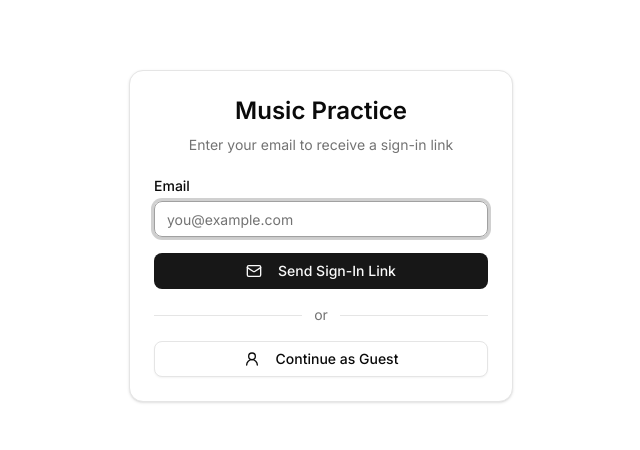
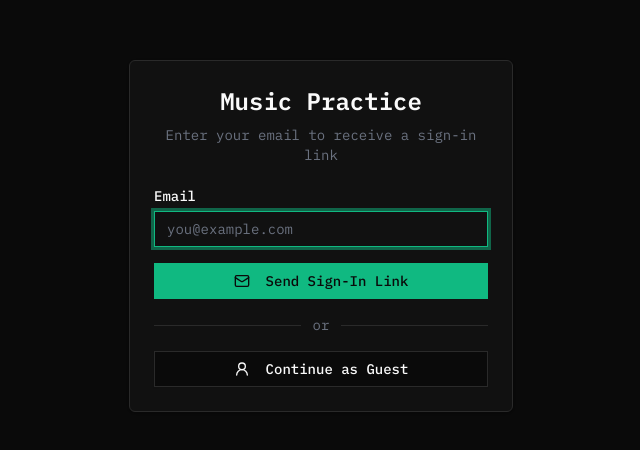
Before and after one commit to OrenSayag/music-practice-ui, a React (Vite) app: page /login in a window 1280 px wide. Shown: the part 164-614 px from the top of the page, without its empty margins (319-959 px from the left). Built offline with nearby package versions, Linux system fonts and the light colour scheme.

Commit message:
:sparkles: added themes

```diff
--- a/index.html
+++ b/index.html
@@ -6,7 +6,7 @@
     <meta name="viewport" content="width=device-width, initial-scale=1.0" />
     <link rel="preconnect" href="https://fonts.googleapis.com" />
     <link rel="preconnect" href="https://fonts.gstatic.com" crossorigin />
-    <link href="https://fonts.googleapis.com/css2?family=Inter:wght@400;500;600;700&family=JetBrains+Mono:wght@400;600&display=swap" rel="stylesheet" />
+    <link href="https://fonts.googleapis.com/css2?family=IBM+Plex+Mono:wght@400;500;600;700&family=Inter:wght@400;500;600;700&family=JetBrains+Mono:wght@400;600&display=swap" rel="stylesheet" />
     <title>Music Practice</title>
   </head>
   <body>
--- a/package.json
+++ b/package.json
@@ -16,8 +16,7 @@
     "clsx": "^2.1.1",
     "i18next": "^25.8.13",
     "lucide-react": "^0.575.0",
-    "next-themes": "^0.4.6",
-    "radix-ui": "^1.4.3",
+"radix-ui": "^1.4.3",
     "react": "^19.2.0",
     "react-dom": "^19.2.0",
     "react-hook-form": "^7.71.2",
--- a/src/config/nav.ts
+++ b/src/config/nav.ts
@@ -1,5 +1,5 @@
 import type { LucideIcon } from 'lucide-react';
-import { LayoutDashboard } from 'lucide-react';
+import { Home, Music, Mic } from 'lucide-react';
 
 export interface NavItem {
   titleKey: string;
@@ -9,8 +9,18 @@ export interface NavItem {
 
 export const NAV_ITEMS: NavItem[] = [
   {
-    titleKey: 'nav.dashboard',
+    titleKey: 'nav.home',
     href: '/',
-    icon: LayoutDashboard,
+    icon: Home,
+  },
+  {
+    titleKey: 'nav.practice',
+    href: '/practice',
+    icon: Music,
+  },
+  {
+    titleKey: 'nav.recordings',
+    href: '/recordings',
+    icon: Mic,
   },
 ];
--- a/src/i18n/en.ts
+++ b/src/i18n/en.ts
@@ -4,7 +4,9 @@ export const en = {
   appTagline: 'Track and improve your practice sessions',
 
   // Nav
-  'nav.dashboard': 'Dashboard',
+  'nav.home': 'Home',
+  'nav.practice': 'Practice',
+  'nav.recordings': 'Recordings',
   'nav.settings': 'Settings',
   'nav.navigation': 'Navigation',
 
@@ -28,6 +30,7 @@ export const en = {
   'dashboard.welcomeName': 'Welcome, {{name}}',
   'dashboard.welcomeGuest': 'Welcome, Guest',
   'dashboard.subtitle': 'Your music practice dashboard',
+  'dashboard.getStarted': 'Start building your music practice app from here.',
 
   // Settings
   'settings.title': 'Settings',
@@ -52,9 +55,9 @@ export const en = {
 
   // Theme
   'theme.toggle': 'Toggle theme',
+  'theme.matrix': 'Matrix',
   'theme.light': 'Light',
   'theme.dark': 'Dark',
-  'theme.system': 'System',
 } as const;
 
 export type TranslationKey = keyof typeof en;
--- a/src/i18n/he.ts
+++ b/src/i18n/he.ts
@@ -6,7 +6,9 @@ export const he: Record<TranslationKey, string> = {
   appTagline: 'עקבו ושפרו את התרגולים שלכם',
 
   // Nav
-  'nav.dashboard': 'לוח בקרה',
+  'nav.home': 'בית',
+  'nav.practice': 'תרגול',
+  'nav.recordings': 'הקלטות',
   'nav.settings': 'הגדרות',
   'nav.navigation': 'ניווט',
 
@@ -30,6 +32,7 @@ export const he: Record<TranslationKey, string> = {
   'dashboard.welcomeName': 'ברוכים הבאים, {{name}}',
   'dashboard.welcomeGuest': 'ברוכים הבאים, אורח',
   'dashboard.subtitle': 'לוח תרגול המוזיקה שלכם',
+  'dashboard.getStarted': 'התחילו לבנות את אפליקציית התרגול שלכם מכאן.',
 
   // Settings
   'settings.title': 'הגדרות',
@@ -54,7 +57,7 @@ export const he: Record<TranslationKey, string> = {
 
   // Theme
   'theme.toggle': 'החלפת ערכת נושא',
+  'theme.matrix': 'מטריקס',
   'theme.light': 'בהיר',
   'theme.dark': 'כהה',
-  'theme.system': 'מערכת',
 } as const;
--- a/src/index.css
+++ b/src/index.css
@@ -3,10 +3,11 @@
 @import "shadcn/tailwind.css";
 
 @custom-variant dark (&:is(.dark *));
+@custom-variant matrix (&:is(.matrix *));
 
 @theme inline {
     --font-sans: 'Inter', sans-serif;
-    --font-mono: 'JetBrains Mono', monospace;
+    --font-mono: 'IBM Plex Mono', 'JetBrains Mono', monospace;
     --radius-sm: calc(var(--radius) - 4px);
     --radius-md: calc(var(--radius) - 2px);
     --radius-lg: var(--radius);
@@ -45,75 +46,171 @@
     --color-sidebar-accent-foreground: var(--sidebar-accent-foreground);
     --color-sidebar-border: var(--sidebar-border);
     --color-sidebar-ring: var(--sidebar-ring);
+
+    /* App-specific accent tokens */
+    --color-accent-green: var(--accent-green);
+    --color-accent-amber: var(--accent-amber);
+    --color-accent-cyan: var(--accent-cyan);
+    --color-accent-red: var(--accent-red);
+    --color-accent-green-tint: var(--accent-green-tint);
+    --color-accent-amber-tint: var(--accent-amber-tint);
+    --color-accent-red-tint: var(--accent-red-tint);
+    --color-heatmap-1: var(--heatmap-1);
+    --color-heatmap-2: var(--heatmap-2);
+    --color-heatmap-3: var(--heatmap-3);
+    --color-heatmap-4: var(--heatmap-4);
 }
 
+/* ===== LIGHT THEME (default) ===== */
 :root {
     --radius: 0.625rem;
-    --background: oklch(1 0 0);
-    --foreground: oklch(0.145 0 0);
-    --card: oklch(1 0 0);
-    --card-foreground: oklch(0.145 0 0);
-    --popover: oklch(1 0 0);
-    --popover-foreground: oklch(0.145 0 0);
-    --primary: oklch(0.205 0 0);
-    --primary-foreground: oklch(0.985 0 0);
-    --secondary: oklch(0.97 0 0);
-    --secondary-foreground: oklch(0.205 0 0);
-    --muted: oklch(0.97 0 0);
-    --muted-foreground: oklch(0.556 0 0);
-    --accent: oklch(0.97 0 0);
-    --accent-foreground: oklch(0.205 0 0);
-    --destructive: oklch(0.577 0.245 27.325);
-    --border: oklch(0.922 0 0);
-    --input: oklch(0.922 0 0);
-    --ring: oklch(0.708 0 0);
-    --chart-1: oklch(0.646 0.222 41.116);
-    --chart-2: oklch(0.6 0.118 184.704);
-    --chart-3: oklch(0.398 0.07 227.392);
-    --chart-4: oklch(0.828 0.189 84.429);
-    --chart-5: oklch(0.769 0.188 70.08);
-    --sidebar: oklch(0.985 0 0);
-    --sidebar-foreground: oklch(0.145 0 0);
-    --sidebar-primary: oklch(0.205 0 0);
-    --sidebar-primary-foreground: oklch(0.985 0 0);
-    --sidebar-accent: oklch(0.97 0 0);
-    --sidebar-accent-foreground: oklch(0.205 0 0);
-    --sidebar-border: oklch(0.922 0 0);
-    --sidebar-ring: oklch(0.708 0 0);
+    --background: #FFFFFF;
+    --foreground: #0F172A;
+    --card: #F9FAFB;
+    --card-foreground: #0F172A;
+    --popover: #FFFFFF;
+    --popover-foreground: #0F172A;
+    --primary: #16A34A;
+    --primary-foreground: #FFFFFF;
+    --secondary: #F3F4F6;
+    --secondary-foreground: #0F172A;
+    --muted: #F3F4F6;
+    --muted-foreground: #64748B;
+    --accent: #F3F4F6;
+    --accent-foreground: #0F172A;
+    --destructive: #DC2626;
+    --border: #E5E7EB;
+    --input: #E5E7EB;
+    --ring: #16A34A;
+    --chart-1: #16A34A;
+    --chart-2: #D97706;
+    --chart-3: #0891B2;
+    --chart-4: #DC2626;
+    --chart-5: #64748B;
+    --sidebar: #F9FAFB;
+    --sidebar-foreground: #0F172A;
+    --sidebar-primary: #16A34A;
+    --sidebar-primary-foreground: #FFFFFF;
+    --sidebar-accent: #F3F4F6;
+    --sidebar-accent-foreground: #0F172A;
+    --sidebar-border: #E5E7EB;
+    --sidebar-ring: #16A34A;
+
+    /* App accents */
+    --accent-green: #16A34A;
+    --accent-amber: #D97706;
+    --accent-cyan: #0891B2;
+    --accent-red: #DC2626;
+    --accent-green-tint: #16A34A15;
+    --accent-amber-tint: #D9770620;
+    --accent-red-tint: #DC262620;
+    --heatmap-1: #16A34A20;
+    --heatmap-2: #16A34A45;
+    --heatmap-3: #16A34A70;
+    --heatmap-4: #16A34A99;
 }
 
+/* ===== DARK THEME ===== */
 .dark {
-    --background: oklch(0.145 0 0);
-    --foreground: oklch(0.985 0 0);
-    --card: oklch(0.205 0 0);
-    --card-foreground: oklch(0.985 0 0);
-    --popover: oklch(0.205 0 0);
-    --popover-foreground: oklch(0.985 0 0);
-    --primary: oklch(0.922 0 0);
-    --primary-foreground: oklch(0.205 0 0);
-    --secondary: oklch(0.269 0 0);
-    --secondary-foreground: oklch(0.985 0 0);
-    --muted: oklch(0.269 0 0);
-    --muted-foreground: oklch(0.708 0 0);
-    --accent: oklch(0.269 0 0);
-    --accent-foreground: oklch(0.985 0 0);
-    --destructive: oklch(0.704 0.191 22.216);
-    --border: oklch(1 0 0 / 10%);
-    --input: oklch(1 0 0 / 15%);
-    --ring: oklch(0.556 0 0);
-    --chart-1: oklch(0.488 0.243 264.376);
-    --chart-2: oklch(0.696 0.17 162.48);
-    --chart-3: oklch(0.769 0.188 70.08);
-    --chart-4: oklch(0.627 0.265 303.9);
-    --chart-5: oklch(0.645 0.246 16.439);
-    --sidebar: oklch(0.205 0 0);
-    --sidebar-foreground: oklch(0.985 0 0);
-    --sidebar-primary: oklch(0.488 0.243 264.376);
-    --sidebar-primary-foreground: oklch(0.985 0 0);
-    --sidebar-accent: oklch(0.269 0 0);
-    --sidebar-accent-foreground: oklch(0.985 0 0);
-    --sidebar-border: oklch(1 0 0 / 10%);
-    --sidebar-ring: oklch(0.556 0 0);
+    --radius: 0.625rem;
+    --background: #09090B;
+    --foreground: #FAFAFA;
+    --card: #111114;
+    --card-foreground: #FAFAFA;
+    --popover: #111114;
+    --popover-foreground: #FAFAFA;
+    --primary: #22C55E;
+    --primary-foreground: #09090B;
+    --secondary: #1A1A1E;
+    --secondary-foreground: #FAFAFA;
+    --muted: #1A1A1E;
+    --muted-foreground: #A1A1AA;
+    --accent: #1A1A1E;
+    --accent-foreground: #FAFAFA;
+    --destructive: #F87171;
+    --border: #27272A;
+    --input: #27272A;
+    --ring: #22C55E;
+    --chart-1: #22C55E;
+    --chart-2: #FBBF24;
+    --chart-3: #22D3EE;
+    --chart-4: #F87171;
+    --chart-5: #A1A1AA;
+    --sidebar: #111114;
+    --sidebar-foreground: #FAFAFA;
+    --sidebar-primary: #22C55E;
+    --sidebar-primary-foreground: #09090B;
+    --sidebar-accent: #1A1A1E;
+    --sidebar-accent-foreground: #FAFAFA;
+    --sidebar-border: #27272A;
+    --sidebar-ring: #22C55E;
+
+    /* App accents */
+    --accent-green: #22C55E;
+    --accent-amber: #FBBF24;
+    --accent-cyan: #22D3EE;
+    --accent-red: #F87171;
+    --accent-green-tint: #22C55E10;
+    --accent-amber-tint: #FBBF2420;
+    --accent-red-tint: #F8717120;
+    --heatmap-1: #22C55E25;
+    --heatmap-2: #22C55E50;
+    --heatmap-3: #22C55E75;
+    --heatmap-4: #22C55EA0;
+}
+
+/* ===== MATRIX THEME ===== */
+.matrix {
+    --radius: 0.125rem;
+    --background: #0A0A0A;
+    --foreground: #FAFAFA;
+    --card: #111111;
+    --card-foreground: #FAFAFA;
+    --popover: #111111;
+    --popover-foreground: #FAFAFA;
+    --primary: #10B981;
+    --primary-foreground: #0A0A0A;
+    --secondary: #1F1F1F;
+    --secondary-foreground: #FAFAFA;
+    --muted: #1F1F1F;
+    --muted-foreground: #6B7280;
+    --accent: #1F1F1F;
+    --accent-foreground: #FAFAFA;
+    --destructive: #EF4444;
+    --border: #2A2A2A;
+    --input: #141414;
+    --ring: #10B981;
+    --chart-1: #10B981;
+    --chart-2: #F59E0B;
+    --chart-3: #06B6D4;
+    --chart-4: #EF4444;
+    --chart-5: #6B7280;
+    --sidebar: #0D0D0D;
+    --sidebar-foreground: #FAFAFA;
+    --sidebar-primary: #10B981;
+    --sidebar-primary-foreground: #0A0A0A;
+    --sidebar-accent: #1F1F1F;
+    --sidebar-accent-foreground: #FAFAFA;
+    --sidebar-border: #2A2A2A;
+    --sidebar-ring: #10B981;
+
+    /* App accents */
+    --accent-green: #10B981;
+    --accent-amber: #F59E0B;
+    --accent-cyan: #06B6D4;
+    --accent-red: #EF4444;
+    --accent-green-tint: #10B98110;
+    --accent-amber-tint: #F59E0B20;
+    --accent-red-tint: #EF444420;
+    --heatmap-1: #10B98130;
+    --heatmap-2: #10B98160;
+    --heatmap-3: #10B98190;
+    --heatmap-4: #10B981CC;
+}
+
+/* Matrix theme uses monospace font globally */
+.matrix {
+    font-family: 'IBM Plex Mono', 'JetBrains Mono', monospace;
 }
 
 @layer base {
@@ -123,4 +220,8 @@
   body {
     @apply bg-background text-foreground font-sans;
     }
+  .matrix body,
+  .matrix {
+    font-family: 'IBM Plex Mono', 'JetBrains Mono', monospace;
+    }
 }
--- a/src/main.tsx
+++ b/src/main.tsx
@@ -19,7 +19,7 @@ import './index.css';
 createRoot(document.getElementById('root')!).render(
   <StrictMode>
     <QueryClientProvider client={queryClient}>
-      <ThemeProvider attribute="class" defaultTheme="system" enableSystem>
+      <ThemeProvider>
         <TooltipProvider>
           <DirProvider>
             <BrowserRouter>
--- a/src/pages/dashboard.tsx
+++ b/src/pages/dashboard.tsx
@@ -30,7 +30,7 @@ export default function DashboardPage() {
         </CardHeader>
         <CardContent>
           <p className="text-sm text-muted-foreground">
-            Start building your music practice app from here.
+            {t('dashboard.getStarted')}
           </p>
         </CardContent>
       </Card>
```
Also changed, not shown: src/components/mobile-tab-bar.tsx (added, +37 -0 lines), src/components/theme-provider.tsx (+43 -7 lines), src/components/theme-toggle.tsx (+29 -29 lines), src/layouts/authenticated-layout.tsx (+8 -3 lines). Lines whose indentation alone changed are shown as unchanged.
